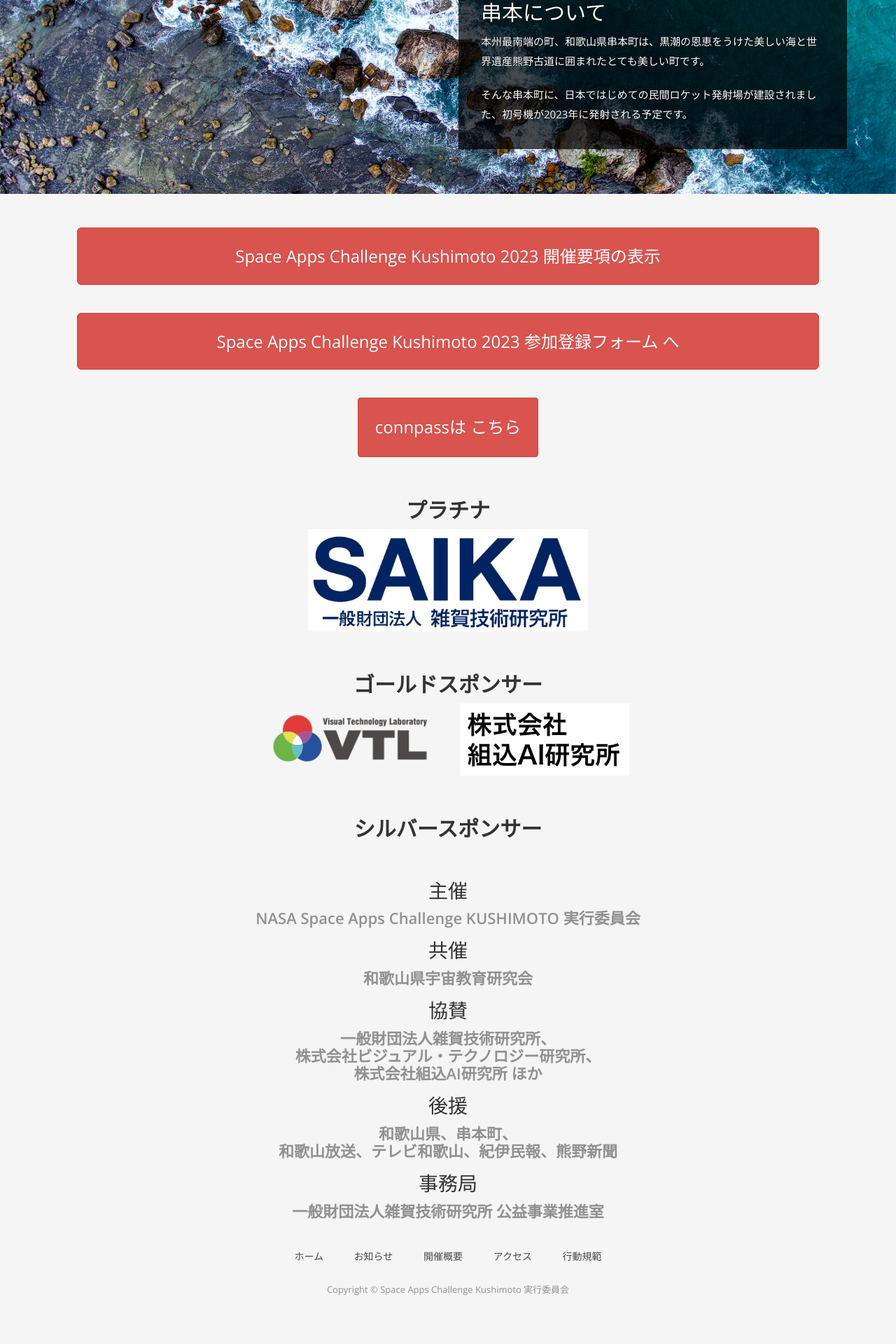
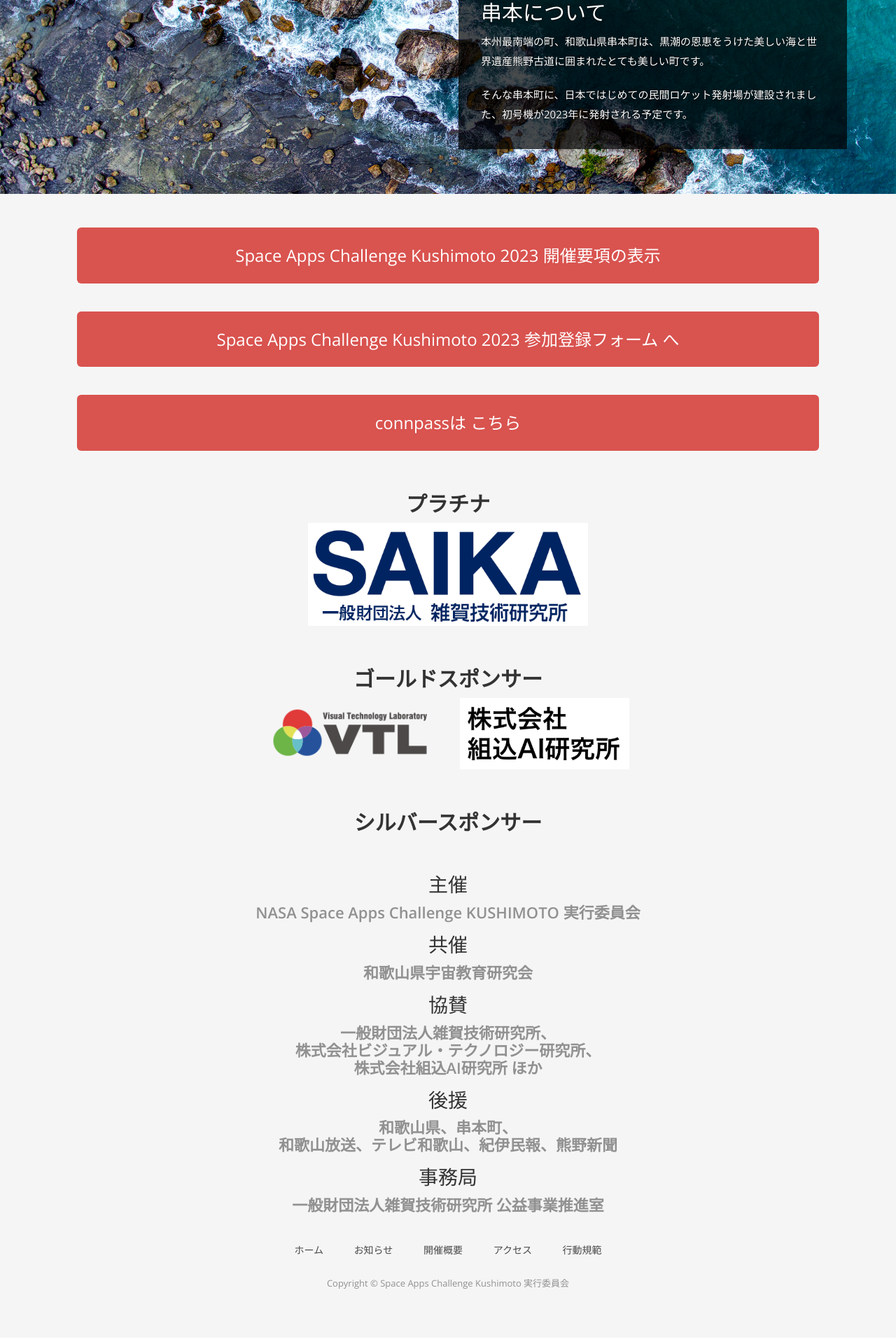
Before and after one commit to space-apps-kushimoto/space-apps-kushimoto.github.io, a Jekyll site: the page built from index.html, in a window 1280 px wide. Shown: the part 1894-3814 px from the top of the page at 70% size. Built offline with Jekyll 4.4.1, drawn with Linux system fonts in a browser that asks for light colours; nearby versions of some CDN libraries; some web fonts are replaced; a script that is not in the unit is left out.

Commit message:
Update footer.html

```diff
--- a/_includes/footer.html
+++ b/_includes/footer.html
@@ -1,17 +1,17 @@
 <!-- footer Start -->
 <footer>
   <div class="attend">
-      <p><a href="{{ site.url }}/img/KaisaiYoukou_NASA%20Space%20Apps%20Challenge%20KUSHIMOTO2023%20.pdf" class="btn btn-danger btn-lg btn-block">Space Apps Challenge Kushimoto 2023 開催要項の表示</a></p>
+      <p><a href="{{ site.url }}/img/KaisaiYoukou_NASA%20Space%20Apps%20Challenge%20KUSHIMOTO2023%20.pdf" class="btn1 btn-danger btn-lg btn-block">Space Apps Challenge Kushimoto 2023 開催要項の表示</a></p>
       <p></p>
   </div>
 
   <div class="attend">
-      <p><a href="https://forms.gle/WUagyvN81ao7Z8hG6" class="btn btn-danger btn-lg btn-block">Space Apps Challenge Kushimoto 2023 参加登録フォーム へ</a></p>
+      <p><a href="https://forms.gle/WUagyvN81ao7Z8hG6" class="btn2 btn-danger btn-lg btn-block">Space Apps Challenge Kushimoto 2023 参加登録フォーム へ</a></p>
       <p></p>
   </div>
 
   <div class="attend">
-      <p><a href="https://spaceappsjapan.connpass.com/event/295218/" class="btn btn-danger">connpassは こちら</a></p>
+      <p><a href="https://spaceappsjapan.connpass.com/event/295218/" class="btn3 btn-danger btn-lg btn-block">connpassは こちら</a></p>
       <p></p>
   </div>
 
```
